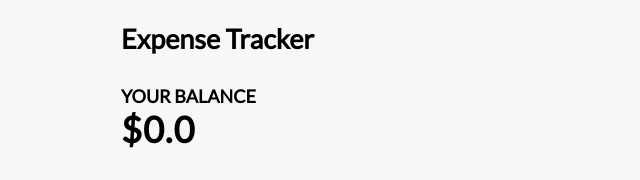
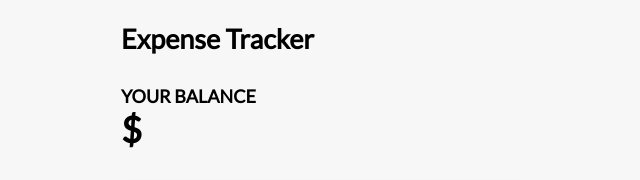
Before and after one commit to Hetari/vue-expense-tracker-composition-API, a Vue app: page / in a window 1280 px wide. Shown: the top 180 px of the page, without its empty margins (319-959 px from the left). Built offline with nearby package versions, Linux system fonts and the light colour scheme.

Commit message:
Finish the Balance

```diff
--- a/src/components/Balance.vue
+++ b/src/components/Balance.vue
@@ -1,8 +1,15 @@
 <template>
   <h4>Your Balance</h4>
-  <h1 id="balance">$0.0</h1>
+  <h1 id="balance">${{ total }}</h1>
 </template>
 
-<script>
-export default {};
+<script setup>
+import { defineProps } from "vue";
+
+const props = defineProps({
+  total: {
+    type: Number,
+    reburied: true,
+  },
+});
 </script>
```
Also changed, not shown: jsconfig.json (+8 -8 lines).
